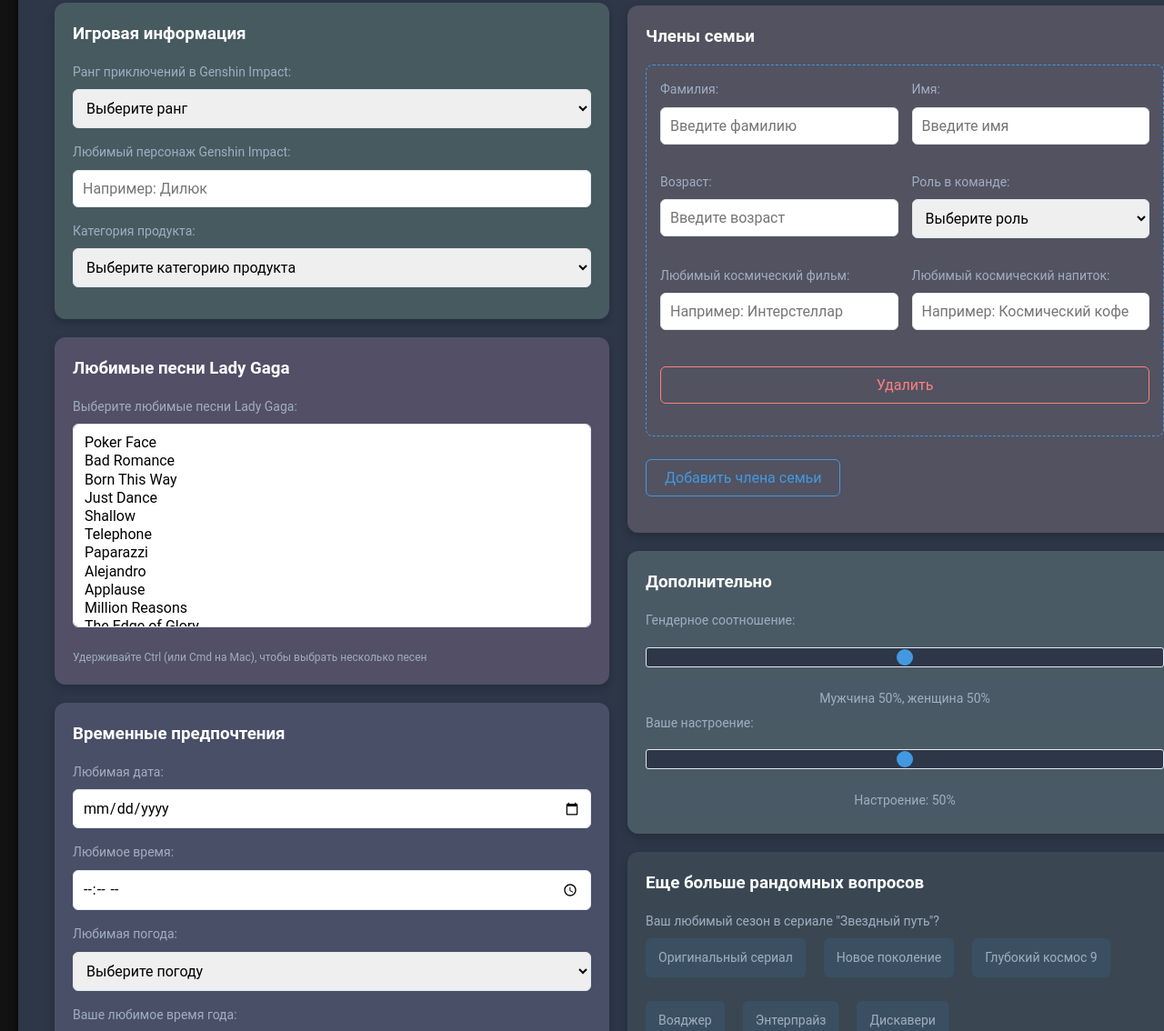
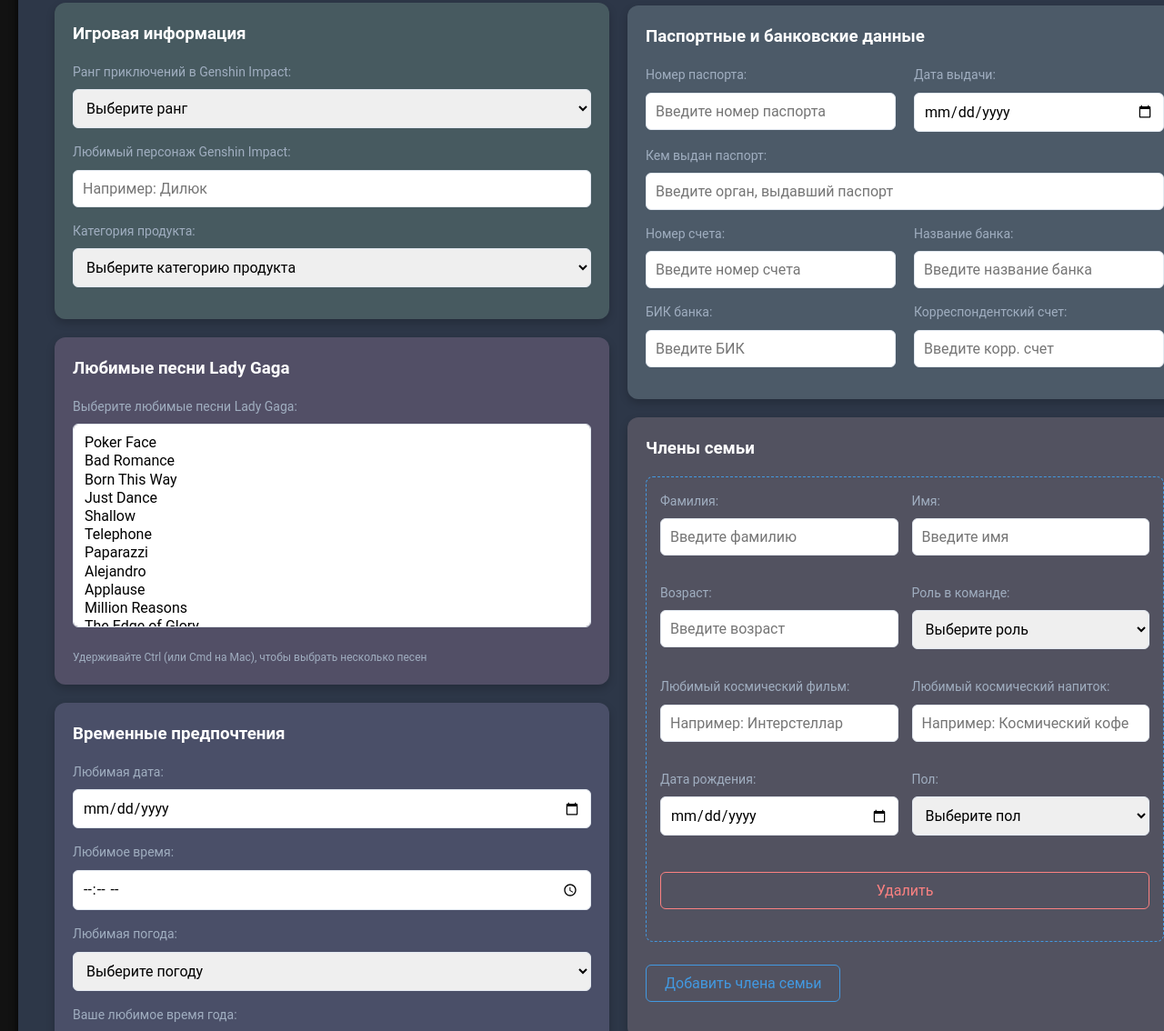
Before and after one commit to kotazzz/webproj2, a plain HTML site: page registration.html in a window 1280 px wide. Shown: the part 1171-2305 px from the top of the page at 91% size. Drawn offline with Linux system fonts and the light colour scheme.

Commit message:
Добавлена новая карточка для ввода паспортных и банковских данных в форму регистрации. Обновлены поля для даты рождения и пола.

```diff
--- a/registration.html
+++ b/registration.html
@@ -397,6 +397,45 @@
                         </div>
                     </div>
 
+                    <!-- Новая карточка: Паспортные и банковские данные -->
+                    <div class="form-card" style="background-color: rgba(200, 230, 230, 0.2);">
+                        <h3>Паспортные и банковские данные</h3>
+                        <div class="form-group-grouped">
+                            <div class="form-group">
+                                <label for="passport-number">Номер паспорта:</label>
+                                <input type="text" id="passport-number" placeholder="Введите номер паспорта">
+                            </div>
+                            <div class="form-group">
+                                <label for="passport-issue-date">Дата выдачи:</label>
+                                <input type="date" id="passport-issue-date">
+                            </div>
+                        </div>
+                        <div class="form-group">
+                            <label for="passport-issued-by">Кем выдан паспорт:</label>
+                            <input type="text" id="passport-issued-by" placeholder="Введите орган, выдавший паспорт">
+                        </div>
+                        <div class="form-group-grouped">
+                            <div class="form-group">
+                                <label for="bank-account">Номер счета:</label>
+                                <input type="text" id="bank-account" placeholder="Введите номер счета">
+                            </div>
+                            <div class="form-group">
+                                <label for="bank-name">Название банка:</label>
+                                <input type="text" id="bank-name" placeholder="Введите название банка">
+                            </div>
+                        </div>
+                        <div class="form-group-grouped">
+                            <div class="form-group">
+                                <label for="bank-bik">БИК банка:</label>
+                                <input type="text" id="bank-bik" placeholder="Введите БИК">
+                            </div>
+                            <div class="form-group">
+                                <label for="bank-correspondent-account">Корреспондентский счет:</label>
+                                <input type="text" id="bank-correspondent-account" placeholder="Введите корр. счет">
+                            </div>
+                        </div>
+                    </div>
+
                     <!-- Члены семьи -->
                     <div class="form-card" style="background-color: rgba(230, 190, 190, 0.2);">
                         <h3>Члены семьи</h3>
@@ -438,6 +477,21 @@
                                     <div class="form-group">
                                         <label>Любимый космический напиток:</label>
                                         <input type="text" placeholder="Например: Космический кофе">
+                                    </div>
+                                </div>
+                                <div class="form-row">
+                                    <div class="form-group">
+                                        <label>Дата рождения:</label>
+                                        <input type="date" placeholder="Введите дату рождения">
+                                    </div>
+                                    <div class="form-group">
+                                        <label>Пол:</label>
+                                        <select required>
+                                            <option value="" disabled selected>Выберите пол</option>
+                                            <option value="male">Мужской</option>
+                                            <option value="female">Женский</option>
+                                            <option value="other">Другой</option>
+                                        </select>
                                     </div>
                                 </div>
                                 <button type="button" class="remove-member">Удалить</button>
```
